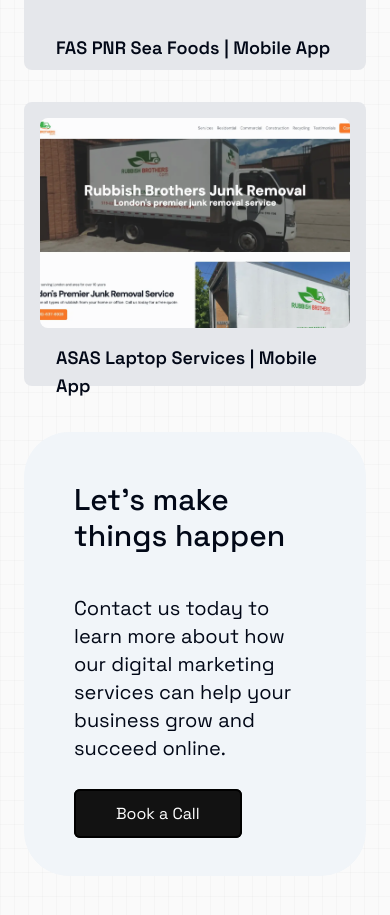
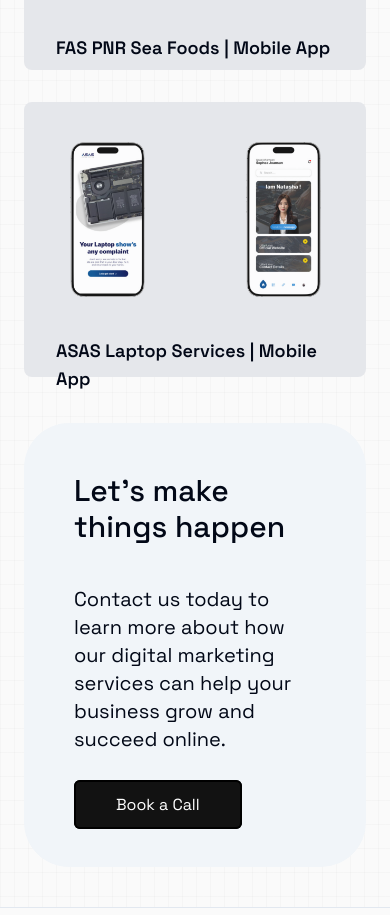
Before and after one commit to SabiqHashil/kabs-digital_website, a Next.js app: page /showcase in a window 390 px wide. Shown: the part 1480-2395 px from the top of the page. Built offline with nearby package versions, Linux system fonts and the light colour scheme.

Commit message:
"Updated blur-fade-demo.tsx to use asas_mobile_ui.png instead of business.webp, and removed business.webp from public/images."

```diff
--- a/components/demos/blur-fade-demo.tsx
+++ b/components/demos/blur-fade-demo.tsx
@@ -29,7 +29,7 @@
   },
   {
     background: "bg-gray-200",
-    imageUrl: "/images/business.webp",
+    imageUrl: "/images/asas_mobile_ui.png",
     title: "ASAS Laptop Services | Mobile App",
     link: "",
   },
```
Also changed, not shown: public/images/asas_mobile_ui.png (added), public/images/business.webp (deleted).
